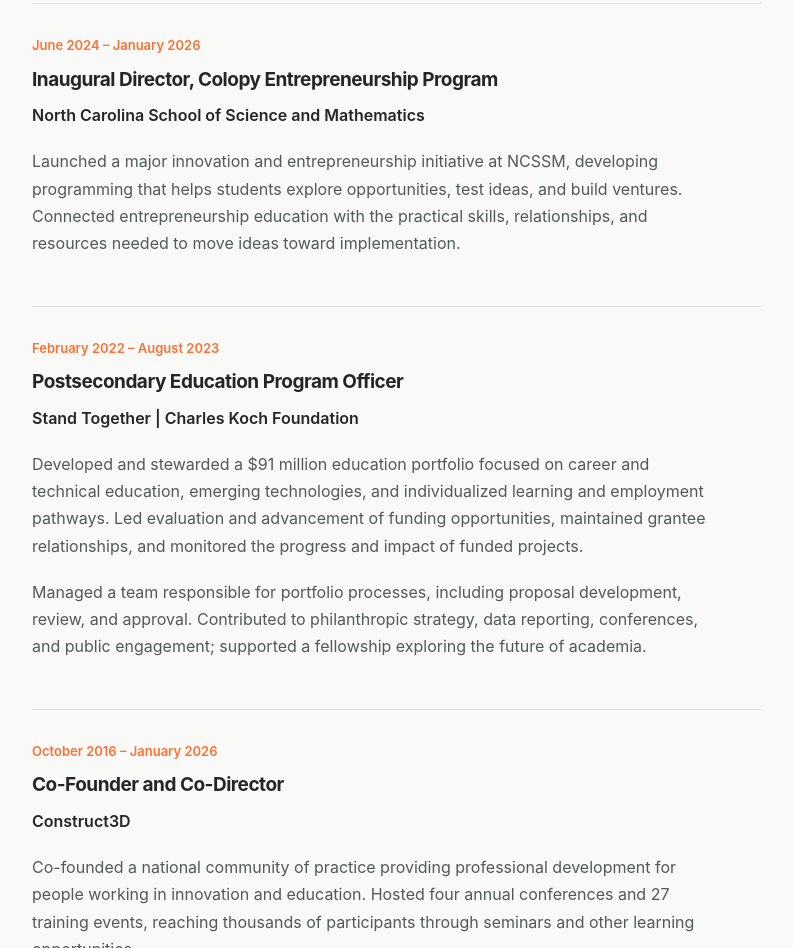
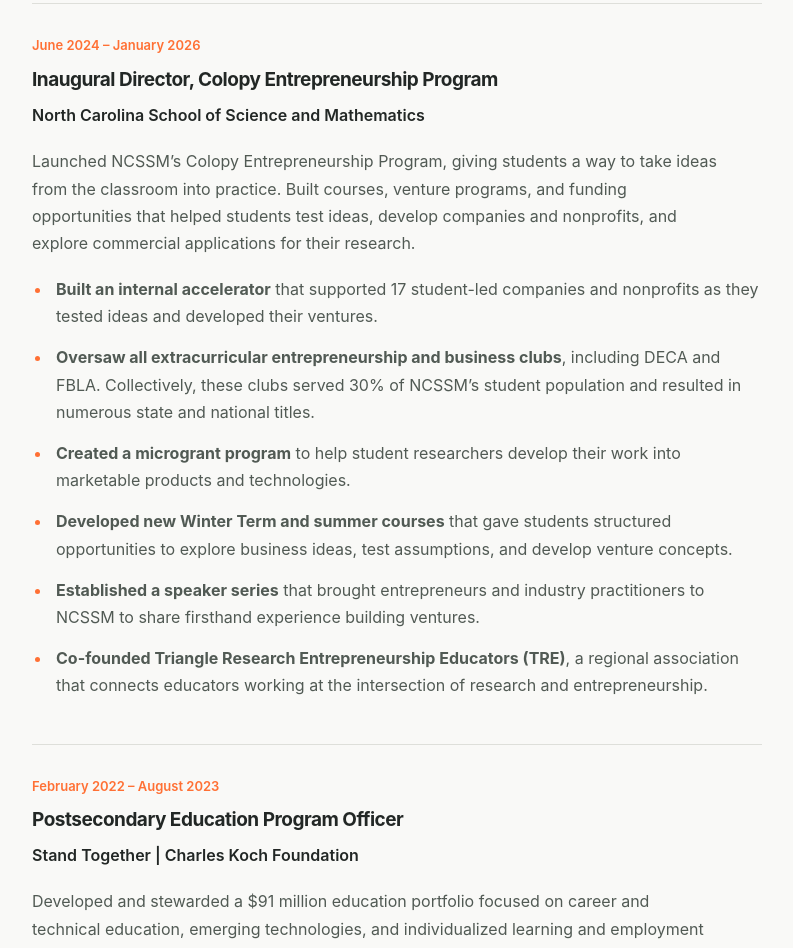
Before and after one commit to messenger8278/bobbert-site, a plain HTML site: page cv.html in a window 1280 px wide. Shown: the part 1795-2743 px from the top of the page, without its empty margins (359-1152 px from the left). Drawn offline with Linux system fonts and the light colour scheme.

Commit message:
Update NCSSM entrepreneurship CV entry

```diff
--- a/cv.html
+++ b/cv.html
@@ -84,7 +84,15 @@
             <p class="cv-date">June 2024 – January 2026</p>
             <h3 id="role-2">Inaugural Director, Colopy Entrepreneurship Program</h3>
             <p class="cv-organization">North Carolina School of Science and Mathematics</p>
-            <p>Launched a major innovation and entrepreneurship initiative at NCSSM, developing programming that helps students explore opportunities, test ideas, and build ventures. Connected entrepreneurship education with the practical skills, relationships, and resources needed to move ideas toward implementation.</p>
+            <p>Launched NCSSM’s Colopy Entrepreneurship Program, giving students a way to take ideas from the classroom into practice. Built courses, venture programs, and funding opportunities that helped students test ideas, develop companies and nonprofits, and explore commercial applications for their research.</p>
+            <ul>
+              <li><strong>Built an internal accelerator</strong> that supported 17 student-led companies and nonprofits as they tested ideas and developed their ventures.</li>
+              <li><strong>Oversaw all extracurricular entrepreneurship and business clubs</strong>, including DECA and FBLA. Collectively, these clubs served 30% of NCSSM’s student population and resulted in numerous state and national titles.</li>
+              <li><strong>Created a microgrant program</strong> to help student researchers develop their work into marketable products and technologies.</li>
+              <li><strong>Developed new Winter Term and summer courses</strong> that gave students structured opportunities to explore business ideas, test assumptions, and develop venture concepts.</li>
+              <li><strong>Established a speaker series</strong> that brought entrepreneurs and industry practitioners to NCSSM to share firsthand experience building ventures.</li>
+              <li><strong>Co-founded Triangle Research Entrepreneurship Educators (TRE)</strong>, a regional association that connects educators working at the intersection of research and entrepreneurship.</li>
+            </ul>
           </article>
           <article class="cv-entry" aria-labelledby="role-3">
             <p class="cv-date">February 2022 – August 2023</p>
```
